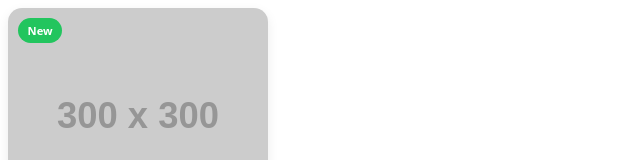
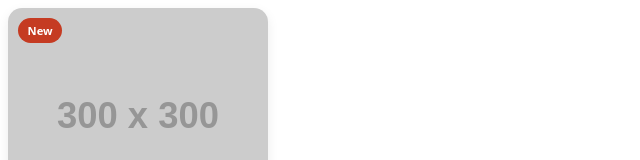
Before and after one commit to diro25/unity-landing-page, a plain HTML site: page index.html in a window 1280 px wide. Shown: the top 160 px of the page, without its empty margins (0-640 px from the left). Drawn offline with Linux system fonts and the light colour scheme; placeholder pictures from the web are drawn by us.

Commit message:
this one is the milstone

```diff
--- a/style.css
+++ b/style.css
@@ -28,7 +28,7 @@
   position: absolute;
   top: 10px;
   left: 10px;
-  background: #22c55e;
+  background: #c53b22;
   color: #fff;
   font-size: 0.7rem;
   padding: 0.3rem 0.6rem;
```
